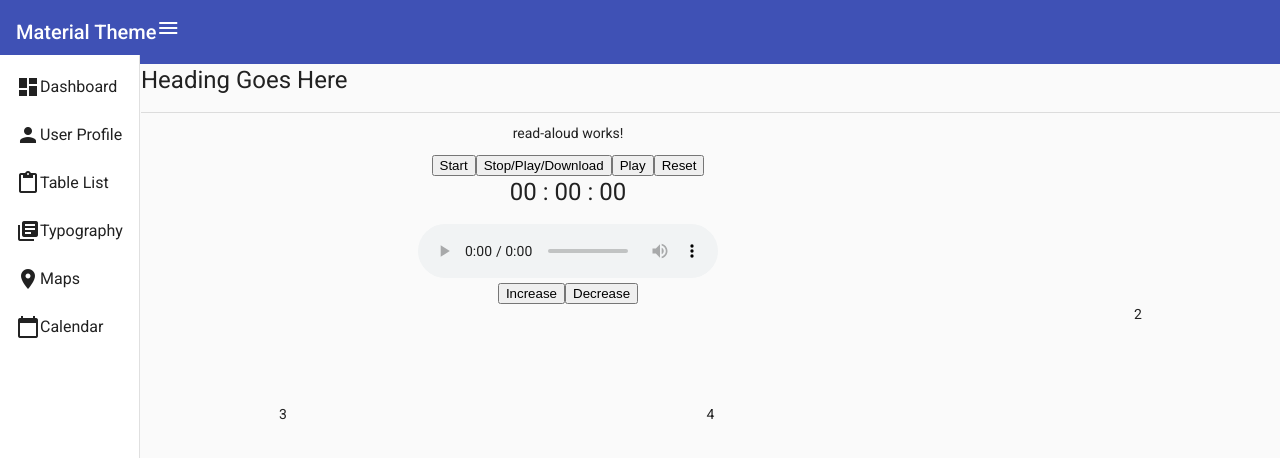
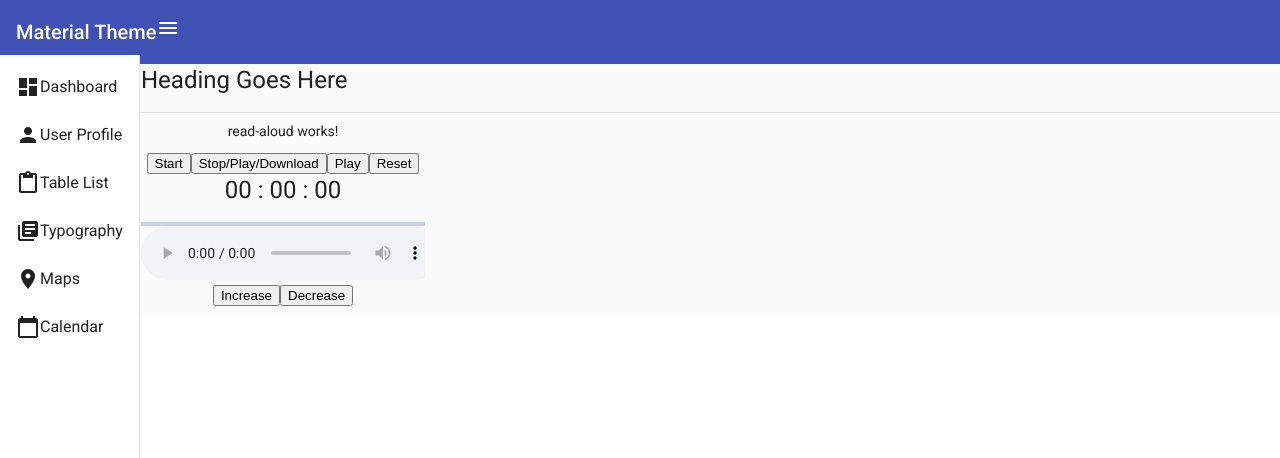
Before and after one commit to rahulva/audio-manager, an Angular app: page /read-aloud in a window 1280 px wide. Shown: the top 458 px of the page. Built offline with nearby package versions, Linux system fonts and the light colour scheme.

Commit message:
Template integration

```diff
--- a/src/app/app.component.html
+++ b/src/app/app.component.html
@@ -11,7 +11,7 @@
     <mat-sidenav #sidenav [mode]="isBiggerScreen() ? 'over' : 'side'" [(opened)]="opened" [fixedInViewport]="true"
         [fixedTopGap]>
         <mat-nav-list>
-      <a mat-list-item>
+            <a mat-list-item href="/read-aloud">
                 <mat-icon>dashboard</mat-icon> Dashboard
             </a>
             <a mat-list-item>
@@ -42,18 +42,18 @@
         </section>
 
         <!-- Angular material cards -->
-    <div class="productCards">
-      <mat-grid-list cols="4" rowHeight="200px">
-        <mat-grid-tile [colspan]="3" [rowspan]="1">
+        <div class="content">
+            <!-- <mat-grid-list cols="4" rowHeight="200px"> -->
+            <!-- <mat-grid-tile [colspan]="1" [rowspan]="1"> -->
             <router-outlet></router-outlet>
-        </mat-grid-tile>
-        <mat-grid-tile [colspan]="1" [rowspan]="2">2
+            <!-- </mat-grid-tile> -->
+            <!-- <mat-grid-tile [colspan]="1" [rowspan]="2">2
         </mat-grid-tile>
         <mat-grid-tile [colspan]="1" [rowspan]="1">3
         </mat-grid-tile>
         <mat-grid-tile [colspan]="2" [rowspan]="1">4
-        </mat-grid-tile>
-      </mat-grid-list>
+        </mat-grid-tile> -->
+            <!-- </mat-grid-list> -->
         </div>
 
     </mat-sidenav-content>
--- a/src/app/read-aloud/read-aloud.component.html
+++ b/src/app/read-aloud/read-aloud.component.html
@@ -1,3 +1,7 @@
+
+
+      <mat-grid-list cols="4" rowHeight="200px">
+        <mat-grid-tile [colspan]="1" [rowspan]="1">
             <div class="wrap">
                 <p>read-aloud works!</p>
 
@@ -17,3 +21,11 @@
                     <button (click)="decrease()">Decrease</button>
                 </div>
             </div>
+        </mat-grid-tile>
+        <!-- <mat-grid-tile [colspan]="1" [rowspan]="2">2
+        </mat-grid-tile>
+        <mat-grid-tile [colspan]="1" [rowspan]="1">3
+        </mat-grid-tile>
+        <mat-grid-tile [colspan]="2" [rowspan]="1">4
+        </mat-grid-tile> -->
+      </mat-grid-list>
```
Also changed, not shown: src/app/angular-material-wrap.module.ts (+5 -2 lines). Lines whose indentation alone changed are shown as unchanged.
